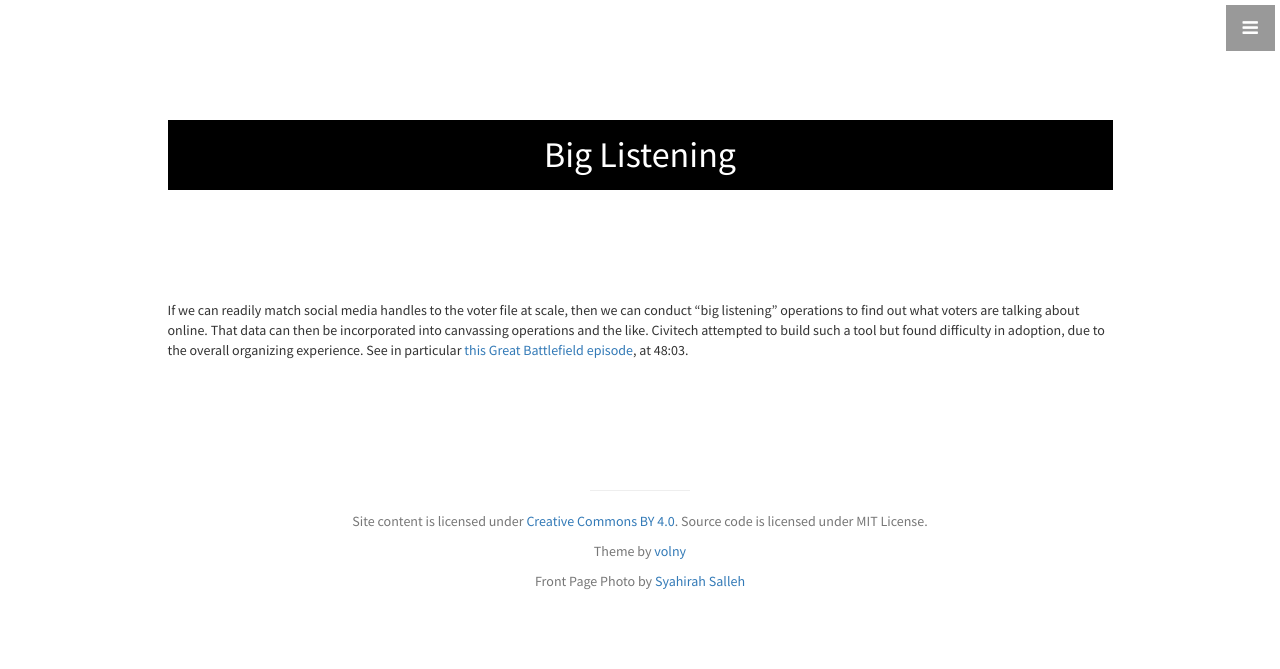
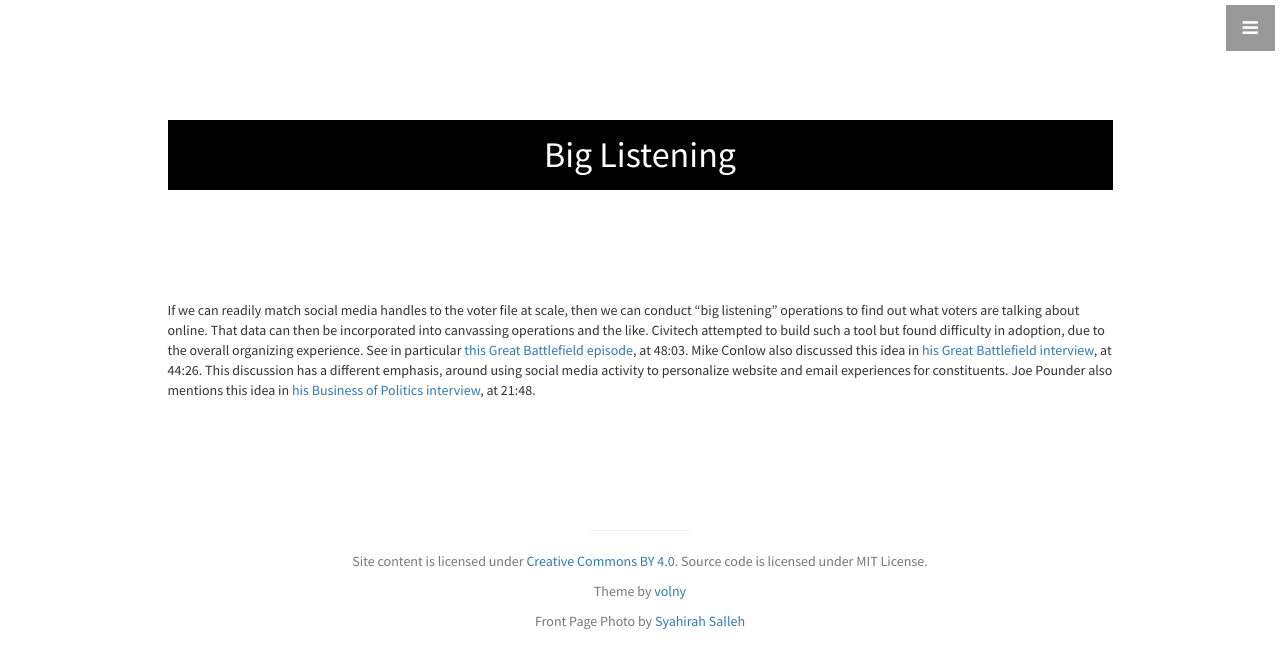
Before and after one commit to codehopelabs/codehopelabs.github.io, a Jekyll site: the page built from _ideas/big-listening.md, in a window 1280 px wide. Shown: the top 669 px of the page. Built offline with Jekyll 4.4.1, drawn with Linux system fonts in a browser that asks for light colours.

Commit message:
link in other podcast discussions, add bigtent and socialballoting
Signed-off-by: Shai Sachs <shaisachs@gmail.com>

```diff
--- a/_ideas/big-listening.md
+++ b/_ideas/big-listening.md
@@ -2,4 +2,4 @@
 title: Big Listening
 ---
 
-If we can readily match social media handles to the voter file at scale, then we can conduct "big listening" operations to find out what voters are talking about online. That data can then be incorporated into canvassing operations and the like. Civitech attempted to build such a tool but found difficulty in adoption, due to the overall organizing experience. See in particular [this Great Battlefield episode](https://resistancedashboard.com/node/1090), at 48:03.
+If we can readily match social media handles to the voter file at scale, then we can conduct "big listening" operations to find out what voters are talking about online. That data can then be incorporated into canvassing operations and the like. Civitech attempted to build such a tool but found difficulty in adoption, due to the overall organizing experience. See in particular [this Great Battlefield episode](https://resistancedashboard.com/node/1090), at 48:03. Mike Conlow also discussed this idea in [his Great Battlefield interview](https://www.resistancedashboard.com/node/550), at 44:26. This discussion has a different emphasis, around using social media activity to personalize website and email experiences for constituents. Joe Pounder also mentions this idea in [his Business of Politics interview](https://podcast.startupcaucus.com/1833138/9922138-how-political-entrepreneurs-can-break-into-public-affairs-joe-pounder-bullpen-strategy-group), at 21:48.
```
Also changed, not shown: _ideas/marketplace-for-local-newspaper-ads.md (added, +7 -0 lines), _ideas/messaging-platform.md (+1 -1 lines), _ideas/organizing-flywheel.md (+1 -1 lines), _ideas/redistricting-tools.md (+3 -0 lines), _ideas/research-archive.md (+1 -1 lines), _ideas/social-balloting.md (added, +5 -0 lines).
